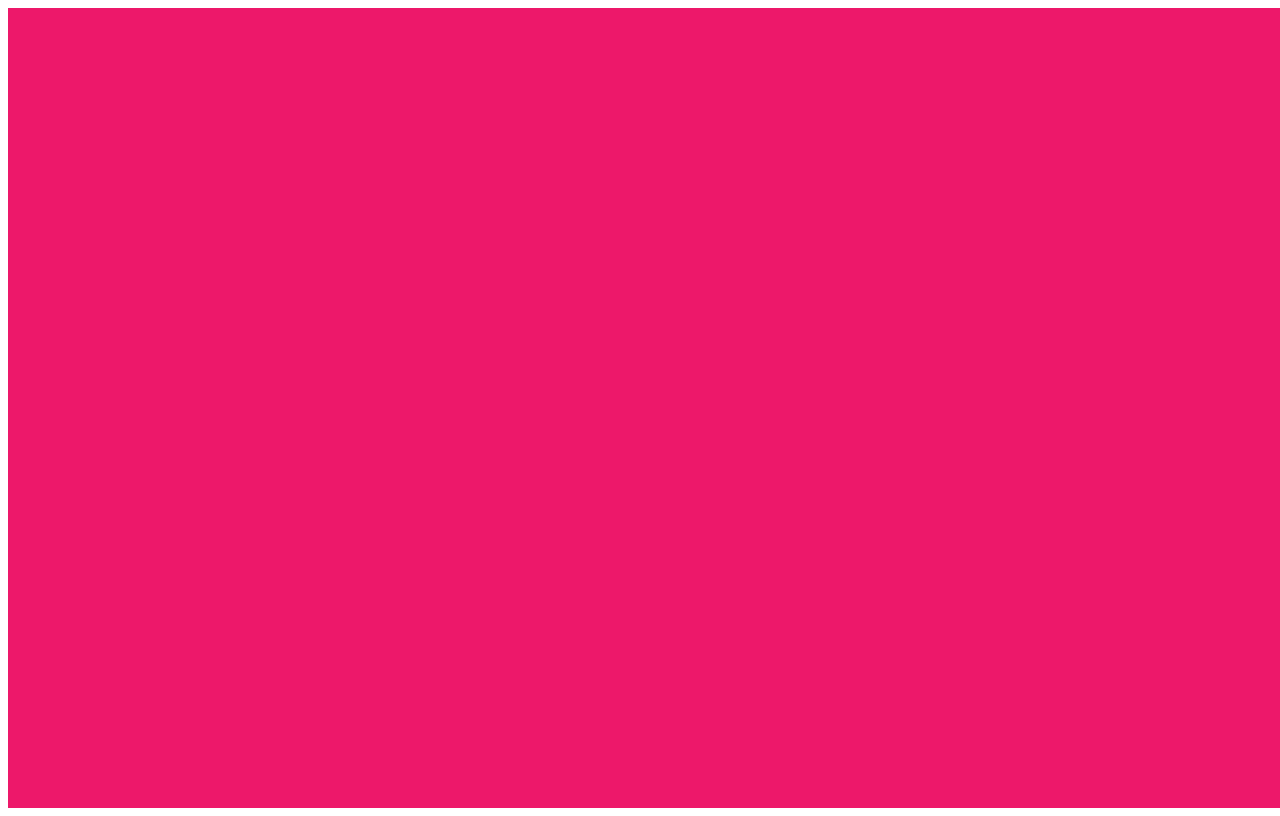
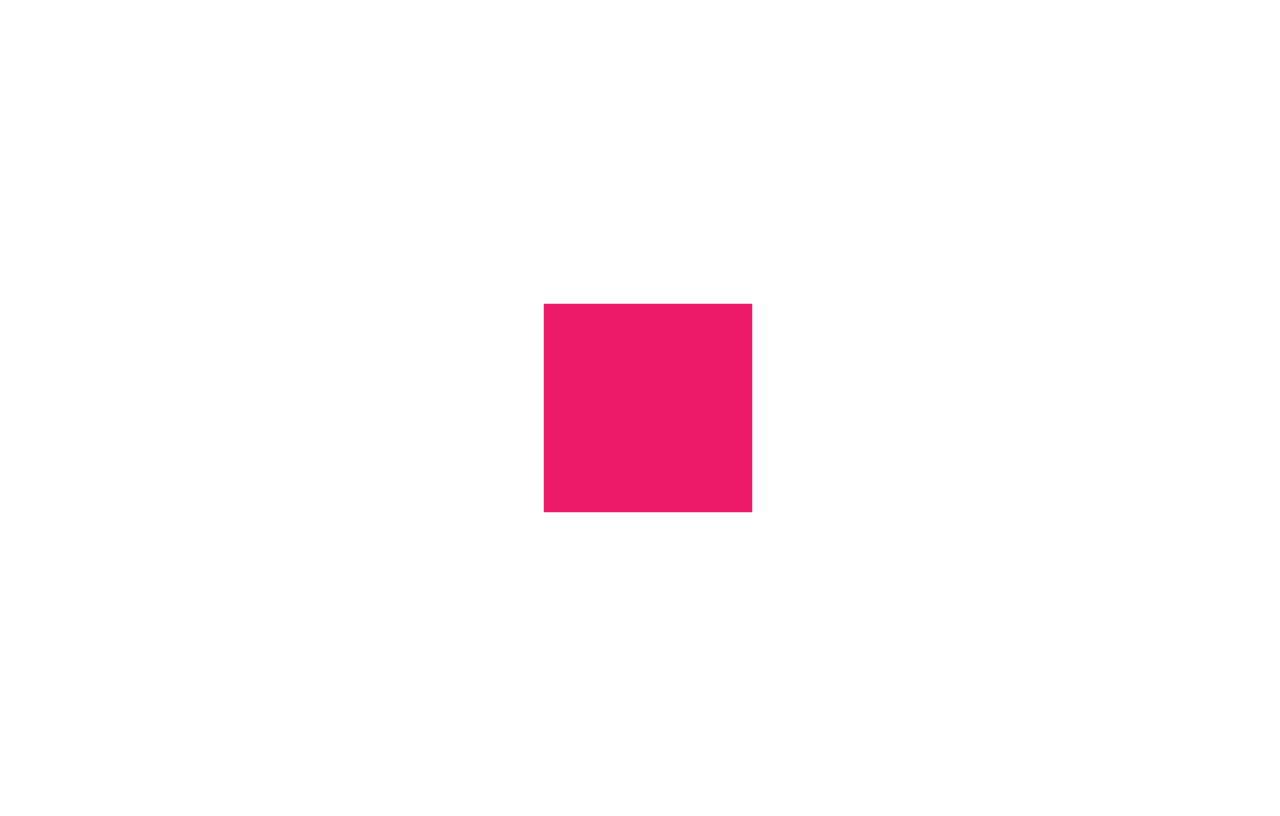
Before and after one commit to JiwonChoi1017/Practice-React-Three-Fiber, a React (Create React App) app: page / in a window 1280 px wide. Built offline with nearby package versions, Linux system fonts and the light colour scheme.

Commit message:
Perspective Cemara 学習

```diff
--- a/src/App.tsx
+++ b/src/App.tsx
@@ -1,8 +1,30 @@
-import OrthographicCamera from "./components/OrthographicCamera";
-import React from "react";
+import { Cursor, Sizes } from "./Common";
+import React, { useState } from "react";
+
+import PerspectiveCamera from "./components/camera/PerspectiveCamera";
 
 function App() {
-  return <OrthographicCamera />;
+  const sizes: Sizes = {
+    width: window.innerWidth,
+    height: window.innerHeight,
+  };
+  const [cursor, setCursor] = useState<Cursor>({ x: 0, y: 0 });
+  const changeCursorHandler = (event: React.PointerEvent<HTMLDivElement>) => {
+    setCursor({
+      // x: event.clientX / sizes.width - 0.5,
+      // y: event.clientY / sizes.height - 0.5,
+      x: event.clientX / sizes.width - 0.5,
+      y: -(event.clientY / sizes.height - 0.5),
+    });
+  };
+
+  return (
+    <PerspectiveCamera
+      sizes={sizes}
+      cursor={cursor}
+      onChangeCursor={changeCursorHandler}
+    />
+  );
 }
 
 export default App;
--- /dev/null
+++ b/src/components/camera/PerspectiveCamera.tsx
@@ -0,0 +1,97 @@
+/* eslint-disable react/no-unknown-property */
+
+import * as THREE from "three";
+
+import { Canvas, useFrame } from "@react-three/fiber";
+import { Cursor, Sizes } from "../../Common";
+import React, { useRef } from "react";
+
+/**
+ * Props.
+ */
+interface Props {
+  sizes: Sizes;
+  cursor: Cursor;
+  onChangeCursor: (event: React.PointerEvent<HTMLDivElement>) => void;
+}
+
+/**
+ * カーソルの状態を更新する.
+ * @param {event} event イベント
+ * @param {function} onChangeCursor カーソルの状態を更新するメソッド
+ */
+const ChangeCursorHandler = (
+  event: React.PointerEvent<HTMLDivElement>,
+  onChangeCursor: (event: React.PointerEvent<HTMLDivElement>) => void
+) => {
+  onChangeCursor(event);
+};
+
+/**
+ * キューブ.
+ * @param {object} cursor カーソル位置
+ * @return Cube
+ */
+const Cube: React.FC<{ cursor: Cursor }> = ({ cursor }) => {
+  const cubeRef = useRef<THREE.Mesh>(null);
+
+  useFrame((state) => {
+    if (!cubeRef.current) {
+      return;
+    }
+
+    // state.camera.position.x = cursor.x * 10;
+    // state.camera.position.y = cursor.y * 10;
+
+    state.camera.position.x = Math.sin(cursor.x * Math.PI * 2) * 3;
+    state.camera.position.z = Math.cos(cursor.x * Math.PI * 2) * 3;
+    state.camera.position.y = cursor.y * 5;
+    state.camera.lookAt(cubeRef.current.position);
+  });
+
+  const object = (
+    <mesh ref={cubeRef}>
+      <boxGeometry args={[1, 1, 1, 5, 5, 5]} />
+      <meshBasicMaterial color="#e91e63" />
+    </mesh>
+  );
+  return object;
+};
+
+/**
+ * PerspectiveCamera: 奥行を見渡せる遠近法のカメラ
+ * @param {object} sizes 画面サイズ
+ * @param {object} cursor カーソル位置
+ * @param {function} onChangeCursor カーソル位置を変更
+ * @return PerspecticeCamera
+ */
+const PerspectiveCamera = ({ sizes, cursor, onChangeCursor }: Props) => {
+  return (
+    <div style={{ width: sizes.width, height: sizes.height }}>
+      {/*
+        fov: Field Of Viewの略.
+            カメラの位置から見えるシーンの範囲.
+            例えば人間はおよそ180度のfov（視野角）を持つが、
+            鳥類は360度のfovを持つ場合もある.
+            通常の設定では60 ~ 90度の設定が選ばれる.
+        near: カメラのどのくらい近くから描画を開始するかを指定. nearより手前にあるものはレンダリングされない.
+              0.0001みたいな異常値はバグの原因になるので、使用しないこと.
+        far: 撮影範囲の最大距離. farより遠くのものはレンダリングされない.
+              9999999みたいな異常値はz-fightingの原因になるので、使用しないこと.
+      */}
+      <Canvas
+        camera={{
+          position: [0, 0, 3],
+          fov: 75,
+          near: 0.1,
+          far: 100,
+        }}
+        onPointerMove={(event) => ChangeCursorHandler(event, onChangeCursor)}
+      >
+        <Cube cursor={cursor} />
+      </Canvas>
+    </div>
+  );
+};
+
+export default PerspectiveCamera;
```
Also changed, not shown: src/Common.d.ts (added, +9 -0 lines), src/components/PerspectiveCamera.tsx (deleted, +0 -52 lines).
